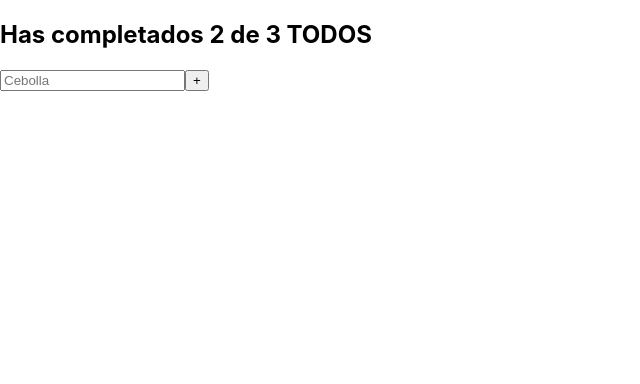
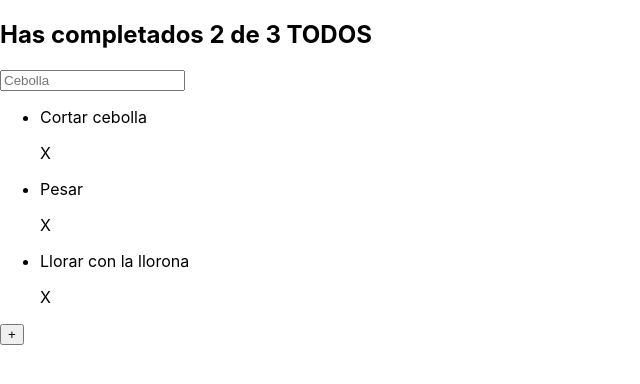
Before and after one commit to viracam/todomachine, a React (Create React App) app: page / in a window 1280 px wide. Shown: the top 384 px of the page, without its empty margins (0-640 px from the left). Built offline with nearby package versions, Linux system fonts and the light colour scheme.

Commit message:
Componentes con react

```diff
--- a/src/App.js
+++ b/src/App.js
@@ -1,4 +1,9 @@
 import React from "react";
+import {TodoCounter} from "./TodoCounter";
+import {TodoSearch} from "./TodoSearch";
+import {TodoList} from "./TodoList";
+import {TodoItem} from "./TodoItem";
+import {CreateTodoButton} from "./CreateTodoButton";
 // import './App.css';
 
 const todos = [
@@ -17,27 +22,26 @@ const todos = [
 function App(props) {
   return (
     <React.Fragment>
-      {/*<TodoCounter/>*/}
-      <h2>Has completados 2 de 3 TODOS</h2>
-      {/*
+      <TodoCounter/>
+
+
       <TodoSearch />
-      */}
-      <input placeholder="Cebolla"/>
-      {/*
+
+
+
       <TodoList>
-      S
+
         {todos.map(todo =>(
 
-          <TodoItem/>
+          <TodoItem key={todo.text} text={todo.text}/>
 
         ))}
 
       </TodoList>
-      */}
-      {/*
+
       <CreateTodoButton/>
-      */}
-      <button>+</button>
+
+
     </React.Fragment>
   );
 }
--- /dev/null
+++ b/src/CreateTodoButton.js
@@ -0,0 +1,8 @@
+import React from "react";
+ function CreateTodoButton(props){
+    return(
+        <button>+</button>
+    );
+
+ }
+ export{CreateTodoButton}
--- /dev/null
+++ b/src/TodoCounter.js
@@ -0,0 +1,8 @@
+import React from "react";
+
+ function TodoCounter(){
+    return(
+        <h2>Has completados 2 de 3 TODOS</h2>
+    )
+ }
+ export { TodoCounter }
--- /dev/null
+++ b/src/TodoItem.js
@@ -0,0 +1,11 @@
+import React from "react";
+ function TodoItem(props){
+    return(
+        <li>
+            <p>{props.text}</p>
+            <span>X</span>
+        </li>
+    );
+
+ }
+ export{TodoItem}
--- /dev/null
+++ b/src/TodoList.js
@@ -0,0 +1,12 @@
+import React from "react";
+ function TodoList(props){
+    return(
+        <section>
+            <ul>
+                {props.children}
+            </ul>
+        </section>
+    );
+
+ }
+ export{TodoList}
--- /dev/null
+++ b/src/TodoSearch.js
@@ -0,0 +1,9 @@
+import React from "react";
+
+function TodoSearch (){
+    return(
+        <input placeholder="Cebolla"/>
+    );
+
+}
+export {TodoSearch}
--- /dev/null
+++ b/src/reportWebVitals.js
@@ -0,0 +1,13 @@
+const reportWebVitals = onPerfEntry => {
+  if (onPerfEntry && onPerfEntry instanceof Function) {
+    import('web-vitals').then(({ getCLS, getFID, getFCP, getLCP, getTTFB }) => {
+      getCLS(onPerfEntry);
+      getFID(onPerfEntry);
+      getFCP(onPerfEntry);
+      getLCP(onPerfEntry);
+      getTTFB(onPerfEntry);
+    });
+  }
+};
+
+export default reportWebVitals;
```
Also changed, not shown: src/setupTests.js (added, +5 -0 lines).
